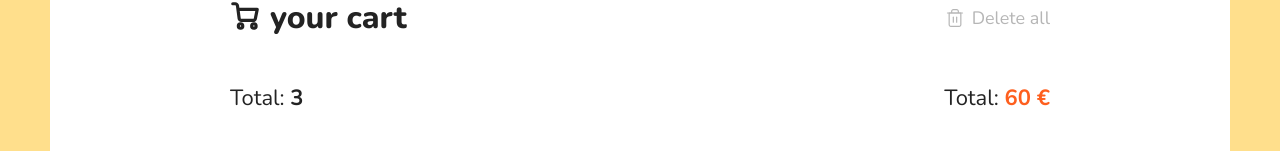
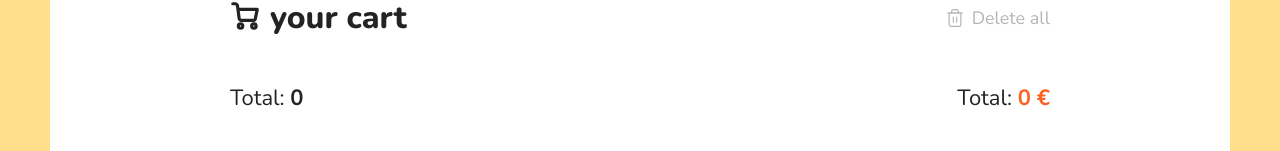
Before and after one commit to krystyna-lyn/dolce-pizza, a React (Create React App) app: page /cart in a window 1280 px wide. Shown: the part 272-423 px from the top of the page. Built offline with nearby package versions, Linux system fonts and the light colour scheme.

Commit message:
update files

```diff
--- a/src/components/CartItem.js
+++ b/src/components/CartItem.js
@@ -25,7 +25,7 @@ const CartItem = ({ id, title, type, size, price, image, count }) => {
             </div>
             <div class="cart__item-info">
                 <h3>{title}</h3>
-                <p>{type}, 30 cm</p>
+                <p>{type}, {size} cm</p>
             </div>
             <div class="cart__item-count">
                 <div onClick={onClickMinus} class="button button--outline button--circle cart__item-count-minus">
--- a/src/components/Header.js
+++ b/src/components/Header.js
@@ -2,7 +2,7 @@ import React from 'react'
 import logo from '../assets/img/pizza-logo.svg';
 import { Link } from 'react-router-dom';
 import Search from './Search';
-import { useDispatch, useSelector } from 'react-redux';
+import { useSelector } from 'react-redux';
 
 const Header = () => {
 
--- a/src/components/pages/Cart.js
+++ b/src/components/pages/Cart.js
@@ -1,12 +1,13 @@
 import { useDispatch, useSelector } from "react-redux";
 import { Link } from "react-router-dom"
 import CartItem from "../CartItem";
+import { clearProducts } from "../../redux/slices/cartSlice";
 
 
 const Cart = () => {
 
     const dispatch = useDispatch();
-    const items = useSelector((state) => state.cart.items);
+    const { items, totalPrice } = useSelector((state) => state.cart);
 
 
     return (
@@ -28,7 +29,7 @@ const Cart = () => {
                             <path d="M11.6666 9.16667V14.1667" stroke="#B6B6B6" stroke-width="1.2" stroke-linecap="round" stroke-linejoin="round" />
                         </svg>
 
-                        <span>Delete all</span>
+                        <span onClick={() => dispatch(clearProducts())}>Delete all</span>
                     </div>
                 </div>
                 <div class="content__items">
@@ -41,8 +42,8 @@ const Cart = () => {
                 </div>
                 <div class="cart__bottom">
                     <div class="cart__bottom-details">
-                        <span> Total: <b>3</b> </span>
-                        <span> Total: <b>60 €</b> </span>
+                        <span> Total: <b>{items.length}</b> </span>
+                        <span> Total: <b>{totalPrice} €</b> </span>
                     </div>
                     <div class="cart__bottom-buttons">
                         <Link to="/" class="button button--outline button--add go-back-btn">
--- a/src/components/pages/Home.js
+++ b/src/components/pages/Home.js
@@ -105,7 +105,6 @@ const Home = () => {
     }, []);
 
     useEffect(() => {
-        console.log(searchValue)
         getPizzaList();
         window.scrollTo(0, 0);
     }, [categoryId, sortField, sortOrder, currentPage, searchValue]);
--- a/src/redux/slices/cartSlice.js
+++ b/src/redux/slices/cartSlice.js
@@ -18,9 +18,11 @@ export const cartSlice = createSlice({
 
         addProduct: (state, action) => {
             console.log("Add pizza:", action.payload);
+
             const findItem = state.items.find(
                 (obj) => obj.id === action.payload.id && obj.size === action.payload.size && obj.type === action.payload.type
             );
+
 
             if (findItem) {
                 findItem.count++; //add quantity
@@ -64,7 +66,7 @@ export const cartSlice = createSlice({
         },
 
         clearProducts: (state, action) => {
-            state.items = [] //
+            state.items = [];
         },
 
     },
```
